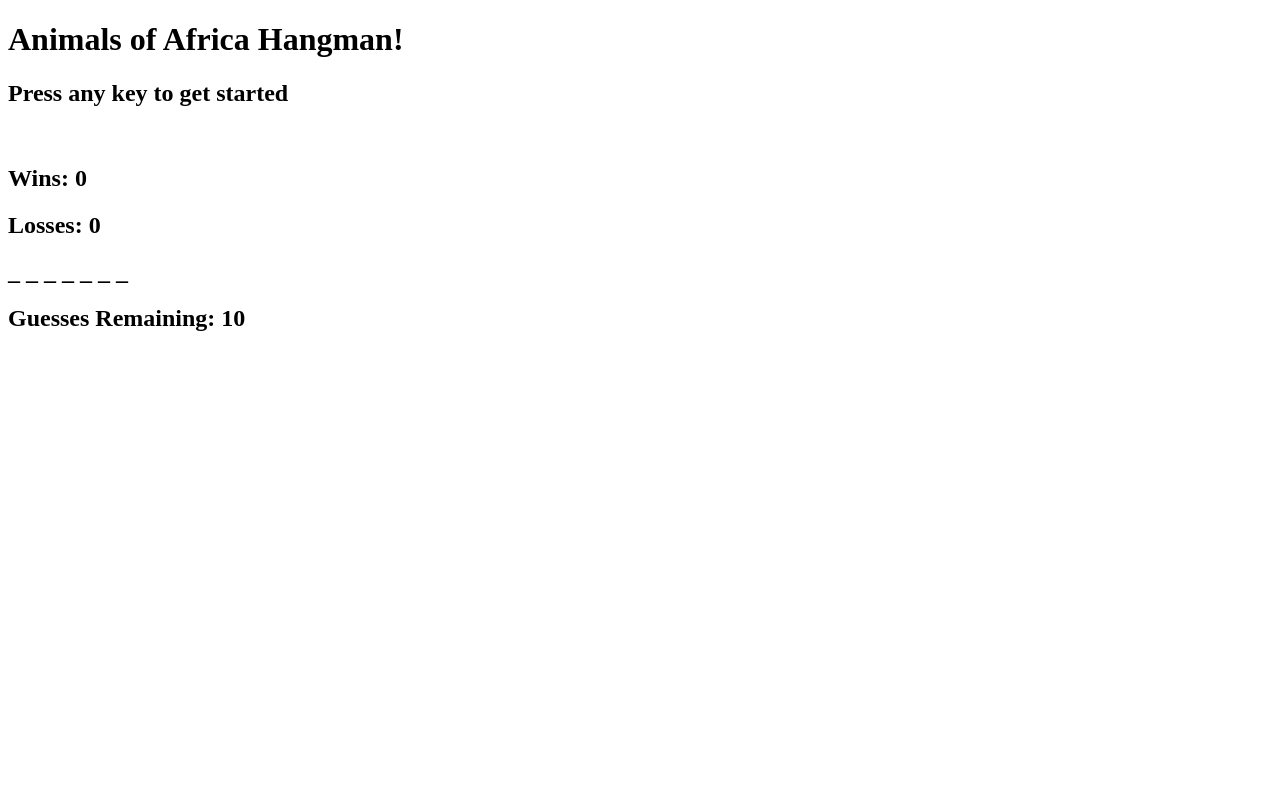
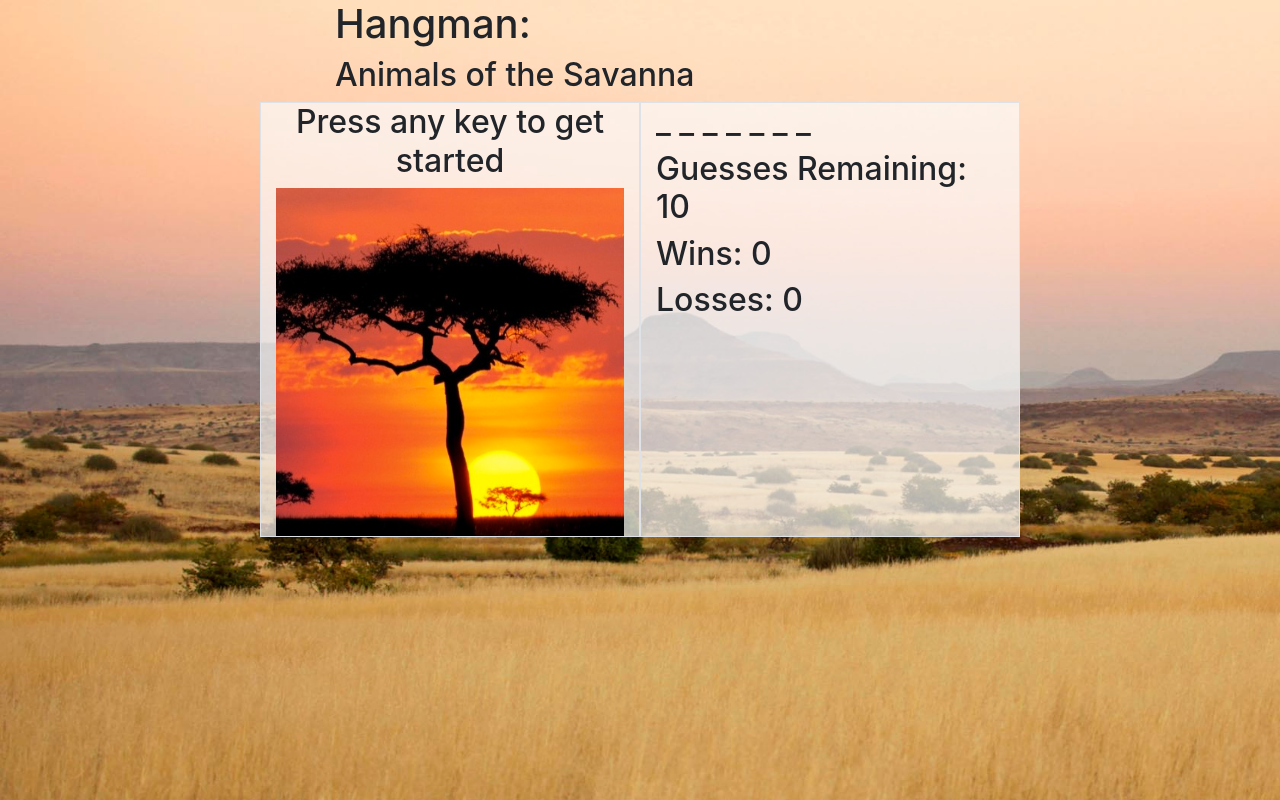
Before and after one commit to Smushed/Word-Guess-Game, a plain HTML site: page index.html in a window 1280 px wide. Drawn offline with nearby package versions, Linux system fonts and the light colour scheme.

Commit message:
Hangman working, some of the CSS styled too

```diff
--- a/assets/css/style.css
+++ b/assets/css/style.css
@@ -0,0 +1,14 @@
+/* Whole Website Style */
+body{
+    background-image: url("../images/background.jpg");
+    background-size: 1980px 1080px;
+    background-repeat: no-repeat;
+}
+
+.game {
+    background: rgba(253, 253, 253, 0.692);
+}
+#last-answer-image {
+    width: 348px;
+    height: 348px;
+}
--- a/index.html
+++ b/index.html
@@ -4,32 +4,49 @@
     <meta charset="UTF-8">
     <meta name="viewport" content="width=device-width, initial-scale=1.0">
     <meta http-equiv="X-UA-Compatible" content="ie=edge">
-    <link rel="stylesheet" type="css" href="assets/css/style.css">
+    <link rel="stylesheet" href="https://stackpath.bootstrapcdn.com/bootstrap/4.1.3/css/bootstrap.min.css" integrity="sha384-MCw98/SFnGE8fJT3GXwEOngsV7Zt27NXFoaoApmYm81iuXoPkFOJwJ8ERdknLPMO" crossorigin="anonymous">
+    <link rel="stylesheet" type="text/css" href="assets/css/style.css">
     <title>Document</title>
 </head>
 <body>
+<header>
+    <div class="container-fluid">
+        <div class="row">
+            <!-- Empty Row for spacing on large screens -->
+            <div class="d-none d-md-block col-md-3"></div>
+            <div class="col-12 col-md-6">
+                <h1>Hangman:</h1>
+                <h2>Animals of the Savanna</h2>
+            </div>
+            <!-- Empty Row for spacing on large screens -->
+            <div class="d-none d-md-block col-md-3"></div>
+        </div>
+    </div>
+</header>
+<div class="container center-container">
+    <div class="row">
+        <!-- Empty Row for spacing on large screens -->
+        <div class="d-none d-md-block col-md-2"></div>
+        <div class="col-12 col-md-8 game">
+            <div class="row">
+                <div class="col-6 border">
+                    <h2 class="text-center" id="show-last-answer"></h2>
+                    <img id="last-answer-image" src="assets/images/sun.png">
+                </div>
+                <div class="col-6 border">
+                    <h2 id="word-to-guess"></h2>
+                    <h2 id="wrong-answers"></h2>
+                    <h2>Guesses Remaining: <span id="lives-remaining"></span></h2>
+                    <h2>Wins: <span id="win-text"></span></h2>
+                    <h2>Losses: <span id="loss-text"></span></h2>
+                </div>
+            </div>
+        </div>
+        <!-- Empty Row for spacing on large screens -->
+        <div class="d-none d-md-block col-md-2"></div>
+    </div>
+</div>
 
-    <h1>Animals of Africa Hangman!</h1>
-    <h2 id="show-last-answer"></h2>
-    <img id="last-answer-image">
-    <h2>Wins: <span id="win-text"></span></h2>
-    <h2>Losses: <span id="loss-text"></span></h2>
-    <h2 id="word-to-guess"></h2>
-    <h2 id="wrong-answers"></h2>
-    <h2>Guesses Remaining: <span id="lives-remaining"></span></h2>
-    <!-- WHile the word has not been guessed -->
-    <!-- Show the player their progress -->
-    <!-- Get the guess from the player -->
-
-    <!-- If the guesses left > 0 -->
-        <!-- If the letter has not already been picked -->
-            <!-- do nothing -->
-        <!--else if the guess is in the word -->
-            <!-- update the player's progress and the screen -->
-        <!-- else -->
-            <!-- Update the guess box and tick down the guesses -->
-    <!-- if player guesses the whole word -->
-        <!-- congradulations! -->
     <script src="assets/javascript/game.js"></script>
 </body>
 </html>
```
Also changed, not shown: assets/images/background.jpg (added), assets/images/sun.png (added).
